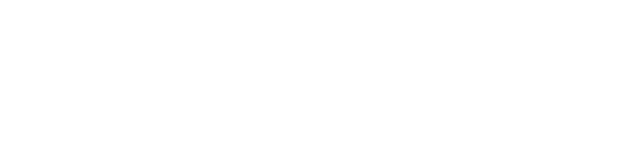
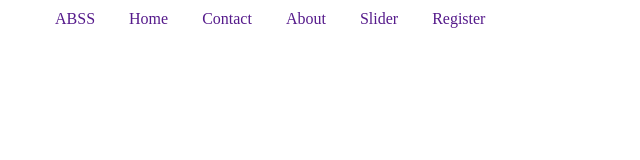
Before and after one commit to ab-siddiq/bitm, a plain HTML site: page index.html in a window 1280 px wide. Shown: the whole page, without its empty margins (0-640 px from the left). Drawn offline with Linux system fonts and the light colour scheme.

Commit message:
working with menu

```diff
--- a/index.html
+++ b/index.html
@@ -3,8 +3,18 @@
 <head>
     <meta charset="UTF-8">
     <title>Title</title>
+    <link rel="stylesheet" href="style.css">
 </head>
 <body>
-
+    <div class="nav-bar">
+        <ul>
+            <li class="brand"><a href="">ABSS</a></li>
+            <li><a href="">Home</a></li>
+            <li><a href="">Contact</a></li>
+            <li><a href="">About</a></li>
+            <li><a href="">Slider</a></li>
+            <li><a href="">Register</a></li>
+        </ul>
+    </div>
 </body>
 </html>
--- a/style.css
+++ b/style.css
@@ -0,0 +1,21 @@
+*{
+    margin: 0; padding: auto; position: relative;
+}
+
+ul li{
+    list-style: none;
+    position: relative;
+    display: inline-block;
+    text-align: center;
+    padding: 10px 15px;
+    margin-left: auto;
+}
+
+ul li a{
+    text-decoration: none;
+    text-align: right;
+}
+
+.brand{
+    margin-right: px;
+}
```
